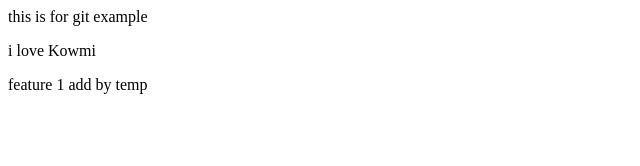
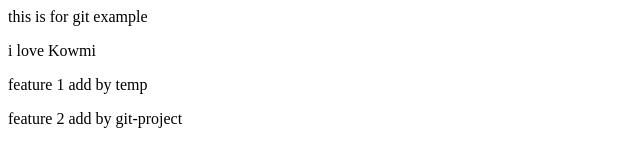
Before and after one commit to asrafulkabirsohan21/sample, a plain HTML site: page index.html in a window 1280 px wide. Shown: the whole page, without its empty margins (0-640 px from the left). Drawn offline with Linux system fonts and the light colour scheme.

Commit message:
feature 2 added by git-projct

```diff
--- a/index.html
+++ b/index.html
@@ -2,4 +2,5 @@
 <p>this is for git example</p>
 <p>i love Kowmi</p>
 <p>feature 1 add by temp<p>
-</htm>
+<p>feature 2 add by git-project<p/>
+</html>
```
